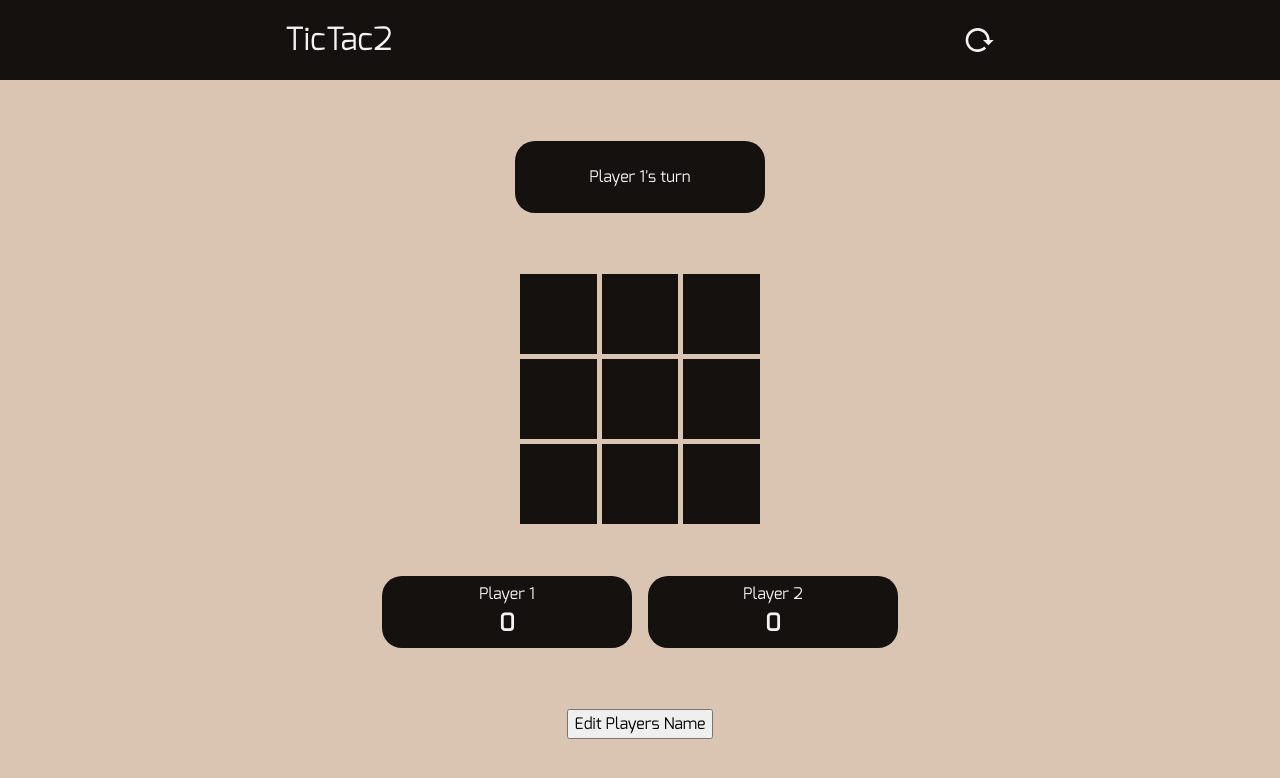
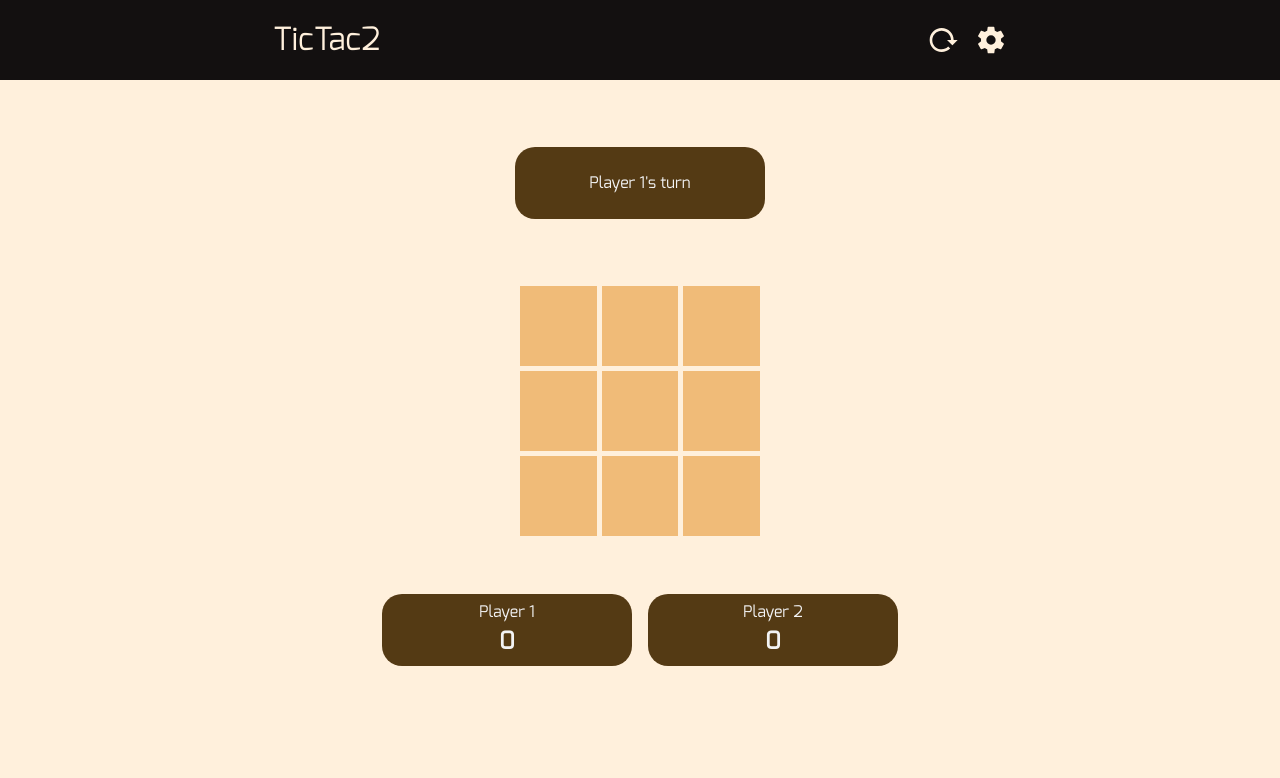
Before and after one commit to danilocasim/tictactoe, a plain HTML site: page index.html in a window 1280 px wide. Drawn offline with Linux system fonts and the light colour scheme.

Commit message:
Add cog svg as a button for setting name

```diff
--- a/index.html
+++ b/index.html
@@ -21,6 +21,16 @@
               <title>restart</title>
               <path
                 d="M2 12C2 16.97 6.03 21 11 21C13.39 21 15.68 20.06 17.4 18.4L15.9 16.9C14.63 18.25 12.86 19 11 19C4.76 19 1.64 11.46 6.05 7.05C10.46 2.64 18 5.77 18 12H15L19 16H19.1L23 12H20C20 7.03 15.97 3 11 3C6.03 3 2 7.03 2 12Z"
+              />
+            </svg>
+            <svg
+              id="openDialog"
+              xmlns="http://www.w3.org/2000/svg"
+              viewBox="0 0 24 24"
+            >
+              <title>cog</title>
+              <path
+                d="M12,15.5A3.5,3.5 0 0,1 8.5,12A3.5,3.5 0 0,1 12,8.5A3.5,3.5 0 0,1 15.5,12A3.5,3.5 0 0,1 12,15.5M19.43,12.97C19.47,12.65 19.5,12.33 19.5,12C19.5,11.67 19.47,11.34 19.43,11L21.54,9.37C21.73,9.22 21.78,8.95 21.66,8.73L19.66,5.27C19.54,5.05 19.27,4.96 19.05,5.05L16.56,6.05C16.04,5.66 15.5,5.32 14.87,5.07L14.5,2.42C14.46,2.18 14.25,2 14,2H10C9.75,2 9.54,2.18 9.5,2.42L9.13,5.07C8.5,5.32 7.96,5.66 7.44,6.05L4.95,5.05C4.73,4.96 4.46,5.05 4.34,5.27L2.34,8.73C2.21,8.95 2.27,9.22 2.46,9.37L4.57,11C4.53,11.34 4.5,11.67 4.5,12C4.5,12.33 4.53,12.65 4.57,12.97L2.46,14.63C2.27,14.78 2.21,15.05 2.34,15.27L4.34,18.73C4.46,18.95 4.73,19.03 4.95,18.95L7.44,17.94C7.96,18.34 8.5,18.68 9.13,18.93L9.5,21.58C9.54,21.82 9.75,22 10,22H14C14.25,22 14.46,21.82 14.5,21.58L14.87,18.93C15.5,18.67 16.04,18.34 16.56,17.94L19.05,18.95C19.27,19.03 19.54,18.95 19.66,18.73L21.66,15.27C21.78,15.05 21.73,14.78 21.54,14.63L19.43,12.97Z"
               />
             </svg>
           </div>
@@ -49,7 +59,6 @@
           </div>
         </div>
         <div class="dialog-container">
-          <button id="openDialog">Edit Players Name</button>
           <dialog>
             <button id="closeDialog" type="button">X</button>
             <form method="dialog">
--- a/index.js
+++ b/index.js
@@ -141,13 +141,13 @@ const gameController = ((
 })();
 
 const playersName = (() => {
-  const dialogContainer = document.querySelector(".dialog-container");
+  const body = document.querySelector("body");
   const dialog = document.querySelector("dialog");
   const form = document.querySelector("dialog form");
   const currentBoard = gameBoard.getBoard();
   const buttons = document.querySelectorAll(".board button");
 
-  dialogContainer.addEventListener("click", (e) => {
+  body.addEventListener("click", (e) => {
     const target = e.target.id;
     switch (target) {
       case "openDialog":
--- a/styles.css
+++ b/styles.css
@@ -84,15 +84,20 @@ nav {
   display: flex;
   justify-content: space-around;
   align-items: center;
-  background-color: #14110f;
-  color: #f3f3f4;
+  background-color: #131010;
+  color: #fff0dc;
   height: 5rem;
   font-size: 2rem;
 }
 
+.reset {
+  display: flex;
+  gap: 1rem;
+}
+
 .reset svg {
   height: 2rem;
-  fill: #f3f3f4;
+  fill: #fff0dc;
   transition: 0.8s;
   cursor: pointer;
 }
@@ -110,7 +115,7 @@ main {
   align-items: center;
   flex-direction: column;
   min-height: calc(100vh - 5rem);
-  background-color: #d9c5b2;
+  background-color: #fff0dc;
 }
 
 .board {
@@ -124,9 +129,9 @@ main {
 .board button {
   font-size: 3rem;
   height: calc(30vh / 3);
-  background-color: #14110f;
+  background-color: #f0bb78;
   border: none;
-  color: #f3f3f4;
+  color: #131010;
   cursor: pointer;
 }
 
@@ -144,7 +149,7 @@ main {
   display: grid;
   place-content: center;
   text-align: center;
-  background-color: #14110f;
+  background-color: #543a14;
   border-radius: 20px;
   height: 4.5rem;
   color: #f3f3f4;
@@ -157,7 +162,7 @@ main {
 
 dialog {
   background-color: #d9c5b2;
-  border: 2px solid #14110f;
+  border: 2px solid #131010;
   border-radius: 10px;
   outline: none;
   width: 40vh;
```
